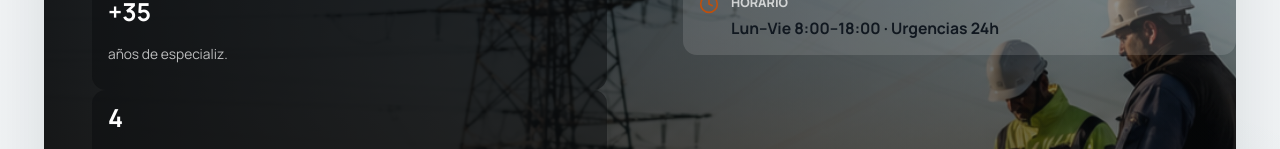
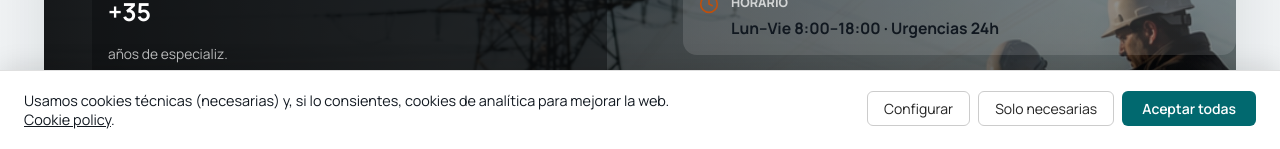
Before and after one commit to juankaspain/web_tranluz_2026, a Next.js app: page / in a window 1280 px wide. Shown: the part 651-800 px from the top of the page. Built offline with nearby package versions, Linux system fonts and the light colour scheme; no server answers.

Commit message:
feat(privacy): integrar CookieConsent en layout raíz

```diff
--- a/src/app/layout.tsx
+++ b/src/app/layout.tsx
@@ -4,6 +4,7 @@ import type { ReactNode } from "react";
 import { cookies, headers } from "next/headers";
 import { AutoTranslate } from "@/components/i18n/auto-translate";
 import { ActionDock } from "@/components/layout/action-dock";
+import { CookieConsent } from "@/components/layout/cookie-consent";
 import { StructuredData } from "@/components/seo/structured-data";
 import { ThemeScript } from "@/components/theme/theme-script";
 import { defaultLocale, isLocale } from "@/i18n/config";
@@ -191,6 +192,8 @@ export default async function RootLayout({
         <StructuredData />
         <ActionDock />
         {children}
+        {/* Banner de cookies LSSI/RGPD — se renderiza en cliente */}
+        <CookieConsent />
       </body>
     </html>
   );
```
